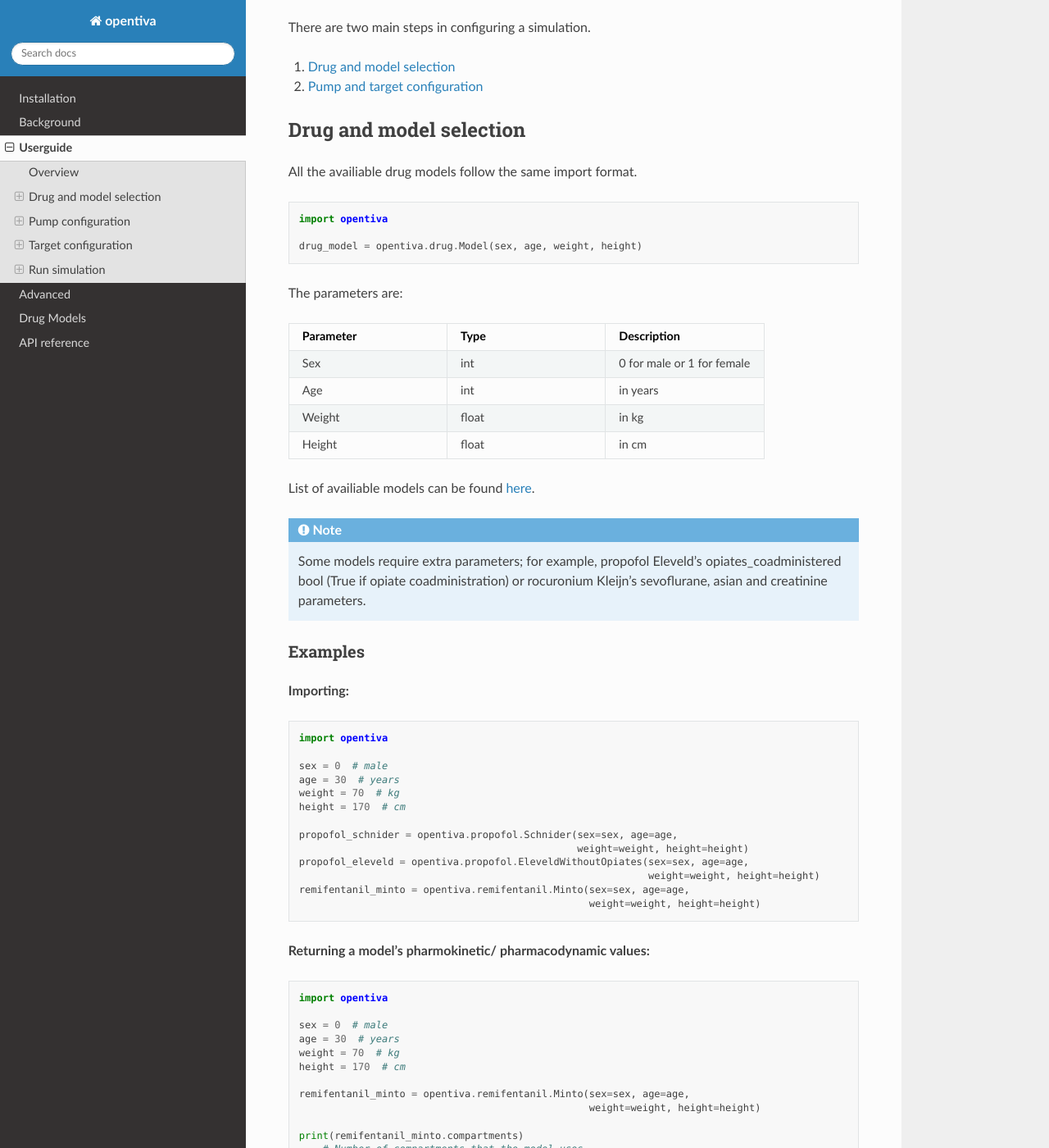
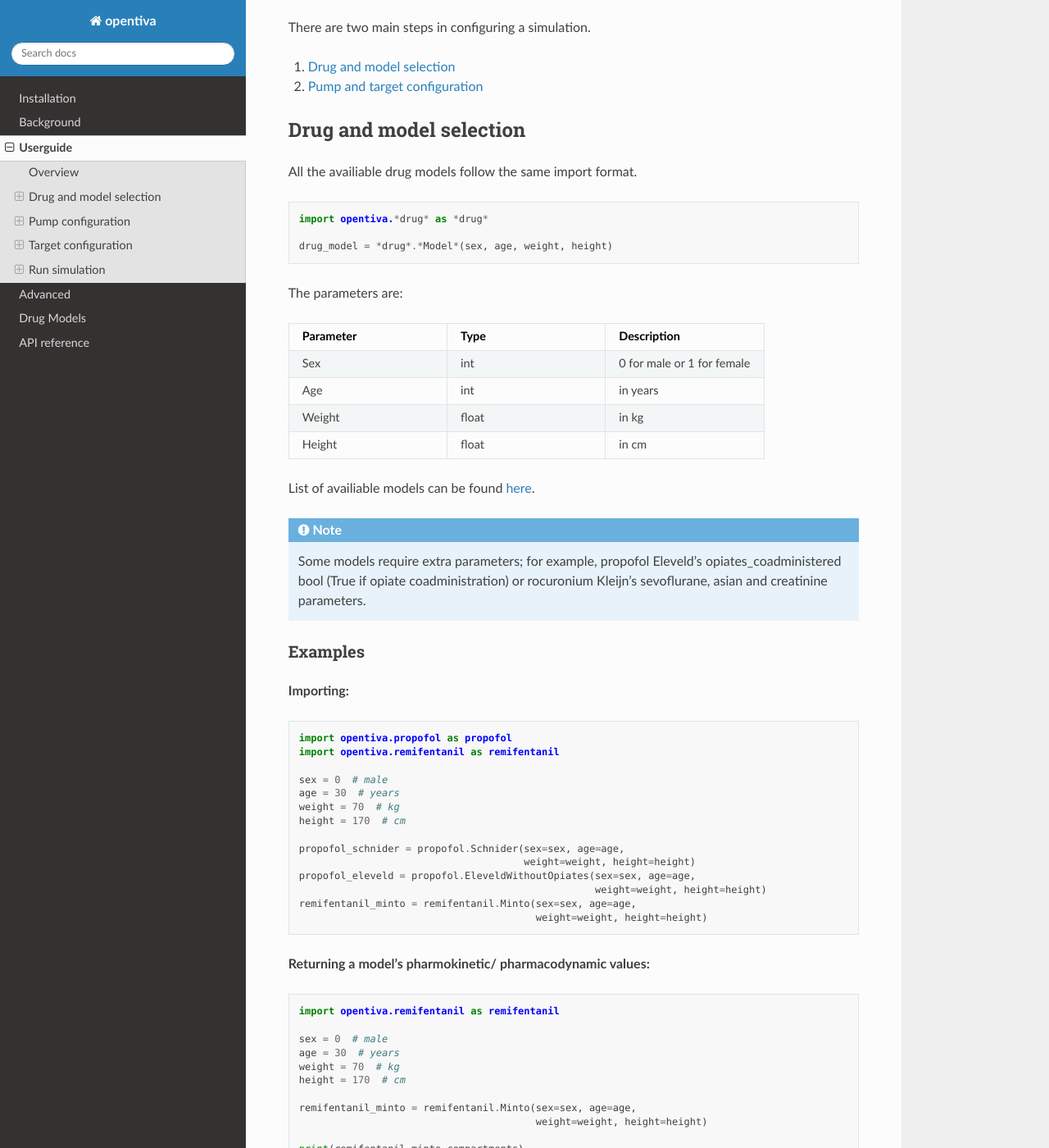
Before and after one commit to opentiva/opentiva, a Sphinx documentation site: the page built from docs/source/userguide.rst, in a window 1280 px wide and 1400 px high, scrolled down 194 px. Shown: the whole window at 82% size. Built offline with Sphinx 7.4.7 and the Read the Docs theme 2.0.0, drawn with Linux system fonts in a browser that asks for light colours; some of the changed text lies outside the part shown.

Commit message:
update usage examples

```diff
--- a/docs/source/userguide.rst
+++ b/docs/source/userguide.rst
@@ -17,9 +17,9 @@ All the availiable drug models follow the same import format.
 
 .. code:: python
 
-    import opentiva
+    import opentiva.*drug* as *drug*
 
-    drug_model = opentiva.drug.Model(sex, age, weight, height)
+    drug_model = *drug*.*Model*(sex, age, weight, height)
 
 The parameters are:
 
@@ -57,33 +57,34 @@ Examples
 
 .. code:: python
 
-    import opentiva
+    import opentiva.propofol as propofol
+    import opentiva.remifentanil as remifentanil
 
     sex = 0  # male
     age = 30  # years
     weight = 70  # kg
     height = 170  # cm
 
-    propofol_schnider = opentiva.propofol.Schnider(sex=sex, age=age,
-                                                   weight=weight, height=height)
-    propofol_eleveld = opentiva.propofol.EleveldWithoutOpiates(sex=sex, age=age,
-                                                               weight=weight, height=height)
-    remifentanil_minto = opentiva.remifentanil.Minto(sex=sex, age=age,
-                                                     weight=weight, height=height)
+    propofol_schnider = propofol.Schnider(sex=sex, age=age,
+                                          weight=weight, height=height)
+    propofol_eleveld = propofol.EleveldWithoutOpiates(sex=sex, age=age,
+                                                      weight=weight, height=height)
+    remifentanil_minto = remifentanil.Minto(sex=sex, age=age,
+                                            weight=weight, height=height)
 
 **Returning a model's pharmokinetic/ pharmacodynamic values:**
 
 .. code:: python
 
-    import opentiva
+    import opentiva.remifentanil as remifentanil
 
     sex = 0  # male
     age = 30  # years
     weight = 70  # kg
     height = 170  # cm
 
-    remifentanil_minto = opentiva.remifentanil.Minto(sex=sex, age=age,
-                                                     weight=weight, height=height)
+    remifentanil_minto = remifentanil.Minto(sex=sex, age=age,
+                                            weight=weight, height=height)
 
     print(remifentanil_minto.compartments)
         # Number of compartments that the model uses
@@ -102,15 +103,15 @@ not met. These will written to sys.stderr and returned as a string.
 
 .. code:: python
 
-    import opentiva
+    import opentiva.propofol as propofol
 
     sex = 1  # female
     age = 5  # years
     weight = 18  # kg
     height = 109  # cm
 
-    propofol_marsh = opentiva.propofol.MarshDiprifusor(sex=sex, age=age,
-                                                       weight=weight, height=height)
+    propofol_marsh = propofol.MarshDiprifusor(sex=sex, age=age,
+                                              weight=weight, height=height)
     warning = propofol_marsh.warning
     print(warning)
 
@@ -124,14 +125,16 @@ A minimal example of the required parameters is:
 
 .. code:: python
 
-    import opentiva
+    import opentiva.propofol as propofol
+    import opentiva.pump as pump
 
-    propofol_eleveld = opentiva.propofol.Eleveld(sex=0, age=30,
-                                                 weight=70, height=170,
-                                                 opiates_coadministered=False)
+    propofol_eleveld = propofol.Eleveld(sex=0, age=30,
+                                        weight=70, height=170,
+                                        opiates_coadministered=False)
 
-    p1 = opentiva.pump.Pump(model=propofol_eleveld, drug_concentration=10,
-                            end_time=(60*60))
+    p1 = pump.Pump(model=propofol_eleveld,
+                   drug_concentration=10,
+                   end_time=(60*60))
 
 .. list-table::
    :widths: 33 33 33
@@ -205,10 +208,11 @@ Full example
 
 .. code:: python
 
-    import opentiva
+    import opentiva.propofol as propofol
+    import opentiva.pump as pump
 
-    propofol_paedfusor = opentiva.propofol.Paedfusor(sex=0, age=5,
-                                                     weight=18, height=109)
+    propofol_paedfusor = propofol.Paedfusor(sex=0, age=5,
+                                            weight=18, height=109)
 
     p1 = pump.Pump(model=propofol_paedfusor,
                    drug_concentration=10,  # propofol concentration of 10 mg/ml
@@ -231,9 +235,9 @@ This is achieved by using the `add_target` function.
 
 .. code:: python
 
-    import opentiva
+    import opentiva.pump as pump
 
-    p1 = opentiva.pump.Pump(...)
+    p1 = pump.Pump(...)
 
     p1.add_target(...)
 
@@ -454,21 +458,22 @@ A full example is show below:
 
 .. code:: python
 
-    import opentiva
+    import opentiva.propofol as propofol
+    import opentiva.pump as pump
 
-    adult35 = opentiva.propofol.Eleveld(sex=0, age=35,
-                                        weight=70, height=170,
-                                        opiates_coadministered=False)
+    adult35 = propofol.Eleveld(sex=0, age=35,
+                               weight=70, height=170,
+                               opiates_coadministered=False)
 
-    p1 = opentiva.pump.Pump(model=adult35,
-                           drug_concentration=10,
-                           end_time=(1*60*60),
-                           maintenance_infusion_duration=10,
-                           maintenance_infusion_multiplier=2,
-                           cp_limit = 1.2,
-                           cp_limit_duration = 10,
-                           max_infusion_rate = 1200,
-                           bolus_time = 20)
+    p1 = pump.Pump(model=adult35,
+                   drug_concentration=10,
+                   end_time=(1*60*60),
+                   maintenance_infusion_duration=10,
+                   maintenance_infusion_multiplier=2,
+                   cp_limit = 1.2,
+                   cp_limit_duration = 10,
+                   max_infusion_rate = 1200,
+                   bolus_time = 20)
 
     # Target Ce 3 using revised method at time 0
     p1.add_target(start=0,
```
Also changed, not shown: docs/source/advanced.rst (+15 -14 lines), docs/source/models.rst (+9 -3 lines).
